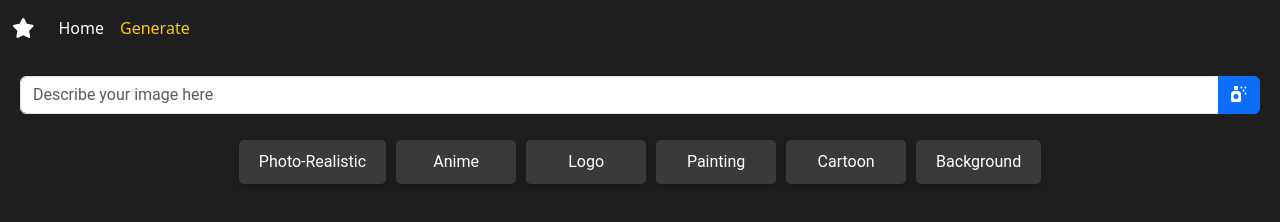
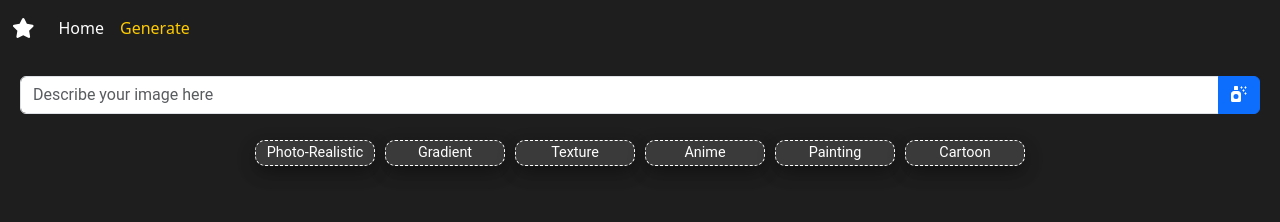
Before and after one commit to ArekHalpern/HomeApp, a React app: page /generate-image in a window 1280 px wide. Built offline with nearby package versions, Linux system fonts and the light colour scheme.

Commit message:
negativePrompt fixed. button styling adjusted. styleprompts adjusted

```diff
--- a/client/components/ImageGen.js
+++ b/client/components/ImageGen.js
@@ -20,14 +20,16 @@ const ImageGenerator = () => {
   const handleSubmit = async (e) => {
     e.preventDefault();
     let fullPrompt = userInput.trim();
+    let negativePrompts = ''; // Initialize a variable to hold the negative prompts
 
     if (selectedStyle && stylePrompts[selectedStyle]) {
       const styleDetails = stylePrompts[selectedStyle];
-      fullPrompt += ` ${styleDetails.prompt}`;
+      fullPrompt += ` ${styleDetails.prompt}`; // Add the positive prompt
+      negativePrompts = styleDetails.negativePrompt; // Get the negative prompts
     }
 
-    console.log('Dispatching SDXL action with prompt:', fullPrompt);
-    dispatch(generateImageSdxl(fullPrompt));
+    console.log('Dispatching SDXL action with prompt:', fullPrompt, 'and negative prompts:', negativePrompts);
+    dispatch(generateImageSdxl(fullPrompt, negativePrompts)); // Pass both prompts to the action
   };
 
   const handleStyleSelect = (style) => {
--- a/client/components/stylePrompts.js
+++ b/client/components/stylePrompts.js
@@ -3,13 +3,17 @@ const stylePrompts = {
     prompt: 'photo-realistic, cinematic',
     negativePrompt: 'unrealistic, cartoonish, abstract, bad quality, low resolution'
   },
+  'Gradient': {
+    prompt: 'gradient, graphic design, flat background',
+    negativePrompt: 'complex, detailed, busy'
+  },
+  'Texture': {
+    prompt: 'solid background, texture, abstract',
+    negativePrompt: 'objects, people, characters, pattern, abstraction'
+  },
   'Anime': {
     prompt: 'in the style of anime, manga, japanese',
     negativePrompt: 'western, realistic'
-  },
-  'Logo': {
-    prompt: 'in the style of logo, graphic design, minimalistic',
-    negativePrompt: 'complex, detailed, busy'
   },
   'Painting': {
     prompt: 'in the style of painting, oil on canvas',
@@ -19,10 +23,6 @@ const stylePrompts = {
     prompt: 'in the style of cartoon, illustration, vector art, style of pixar',
     negativePrompt: 'realistic, photo-realistic, gritty'
   },
-  'Background': {
-    prompt: 'flat background, solid color',
-    negativePrompt: 'objects, people, characters, pattern, texture'
-  }
 };
 
 export default stylePrompts;
--- a/public/style.css
+++ b/public/style.css
@@ -52,15 +52,15 @@ body {
 
 /* Button Styles */
 .style-nav button {
-  padding: 10px 20px; /* Adjust padding as needed */
-  font-size: 1em; /* Adjust font size as needed */
-  border: none;
+  padding: 1px 10px; /* Adjust padding as needed */
+  font-size: .9em; /* Adjust font size as needed */
+  border: .5px dashed #ffffff;
   background-color: #3A3A3A;
   color: #FFFFFF;
   cursor: pointer;
   transition: background-color 0.3s ease;
-  border-radius: 5px;
-  box-shadow: 0 4px 8px rgba(0, 0, 0, 0.2); /* Shadow for depth */
+  border-radius: 10px;
+  box-shadow: 0 8px 16px 0 rgba(0,0,0,0.2), 0 6px 20px 0 rgba(0,0,0,0.19);
   flex-grow: 0; /* Do not allow the buttons to grow */
   flex-shrink: 0; /* Do not allow the buttons to shrink */
   min-width: 120px; /* Minimum width of buttons to avoid squishing */
@@ -68,15 +68,17 @@ body {
 }
 
 /* Selected button state */
+
 .style-nav button.selected-style {
-  background-color: #236df6;
+  background-color: #4ea7f5;
   color: #ffffff;
-  box-shadow: 0 4px 8px rgba(0, 0, 0, 0.5); /* Stronger shadow for selected button */
+  box-shadow: inset 0 4px 8px rgba(0, 0, 0, 0.5);
 }
+
 
 /* Unselected button state */
 .style-nav button:not(.selected-style):hover {
-  background-color: #4A4A4A;
+  background-color: #4ea7f5;
 }
 
 /* Responsive adjustments */
```
